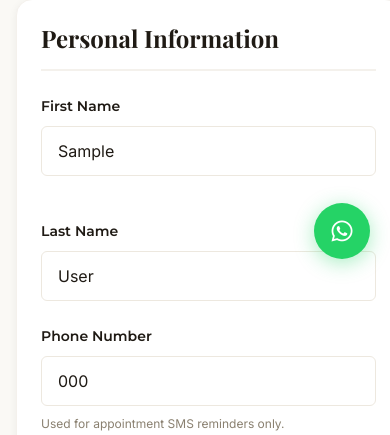
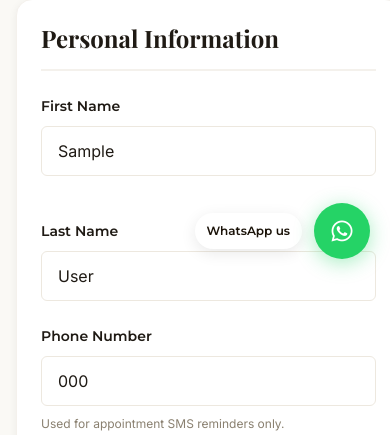
Before and after one commit to akolpaul2244/balirah-salon, a Django app: page /accounts/profile/edit/ in a window 390 px wide; the page is wider, and only the part inside the window is pictured. Shown: the part 813-1248 px from the top of that part. Run offline with Django 5.2, Linux system fonts and the light colour scheme; a user stored in the database is signed in; tables that the repository leaves empty hold one stand-in row (values such as "Sample post"); grey boxes marked "Sample" are stand-in pictures; parts of the project's set-up code (start-up, migrations or seed data) failed here and were passed over; some web fonts are replaced.

Commit message:
updated whatsApp button file

```diff
--- a/templates/partials/whatsapp_button.html
+++ b/templates/partials/whatsapp_button.html
@@ -1,12 +1,140 @@
 {% load static %}
 {% if salon.whatsapp_number %}
 {% with wa_digits=salon.whatsapp_number|cut:"+"|cut:" "|cut:"-"|cut:"("|cut:")" %}
+<div class="whatsapp-fab" id="whatsappFab">
+  <span class="whatsapp-fab__label" id="whatsappFabLabel" aria-hidden="true">
+    WhatsApp us
+  </span>
   <a href="https://wa.me/{{ wa_digits }}?text=Hi%20Balirah%2C%20I%20would%20like%20to%20book%20an%20appointment."
      class="whatsapp-btn"
      target="_blank"
      rel="noopener noreferrer"
      aria-label="Chat with us on WhatsApp to book an appointment">
+    <span class="whatsapp-btn__ring" aria-hidden="true"></span>
     <i class="fab fa-whatsapp" aria-hidden="true"></i>
   </a>
+</div>
+
+<style>
+
+
+.whatsapp-fab {
+  position: fixed;
+  bottom: var(--space-8);
+  right: var(--space-8);
+  z-index: 500;
+  display: flex;
+  align-items: center;
+  gap: var(--space-3);
+}
+
+/* Re-anchor the original button inside the wrapper instead of fixed-
+   positioning itself, so the label sits flush beside it. */
+.whatsapp-fab .whatsapp-btn {
+  position: relative;
+  bottom: auto;
+  right: auto;
+  z-index: 1;
+  overflow: visible;
+}
+
+/* Pulsing ring behind the icon — draws the eye without being a strobe */
+.whatsapp-btn__ring {
+  position: absolute;
+  inset: 0;
+  border-radius: var(--radius-full);
+  background: #25D366;
+  opacity: 0.55;
+  animation: whatsappPulse 2.4s ease-out infinite;
+  pointer-events: none;
+}
+
+@keyframes whatsappPulse {
+  0%   { transform: scale(1);   opacity: 0.55; }
+  70%  { transform: scale(1.9); opacity: 0; }
+  100% { transform: scale(1.9); opacity: 0; }
+}
+
+/* Label pill */
+.whatsapp-fab__label {
+  font-family: var(--font-ui);
+  font-size: var(--text-sm);
+  font-weight: 600;
+  color: #1A1208;
+  background: #fff;
+  padding: var(--space-2) var(--space-4);
+  border-radius: var(--radius-full);
+  box-shadow: var(--shadow-md);
+  white-space: nowrap;
+  opacity: 0;
+  transform: translateX(12px) scale(0.96);
+  transition: opacity 0.4s ease, transform 0.4s ease;
+  pointer-events: none;
+}
+
+.whatsapp-fab__label.is-visible {
+  opacity: 1;
+  transform: translateX(0) scale(1);
+}
+
+.whatsapp-fab__label.is-hiding {
+  opacity: 0;
+  transform: translateX(12px) scale(0.96);
+}
+
+/* Hovering/focusing the button re-shows the label even after it auto-hides */
+.whatsapp-fab:hover .whatsapp-fab__label,
+.whatsapp-fab:focus-within .whatsapp-fab__label {
+  opacity: 1;
+  transform: translateX(0) scale(1);
+}
+
+
+@media (prefers-reduced-motion: reduce) {
+  .whatsapp-fab__label {
+    opacity: 1;
+    transform: none;
+    transition: none;
+  }
+  .whatsapp-btn__ring {
+    animation: none;
+    display: none;
+  }
+}
+
+
+@media (max-width: 640px) {
+  .whatsapp-fab {
+    bottom: var(--space-5);
+    right: var(--space-5);
+  }
+  .whatsapp-fab__label {
+    font-size: var(--text-xs);
+    padding: var(--space-2) var(--space-3);
+  }
+}
+</style>
+
+<script>
+(function () {
+  'use strict';
+
+  var label = document.getElementById('whatsappFabLabel');
+  if (!label) return;
+
+
+  var showAfterMs = 900;
+  var hideAfterMs = 6000;
+
+  setTimeout(function () {
+    label.classList.add('is-visible');
+
+    setTimeout(function () {
+      label.classList.remove('is-visible');
+      label.classList.add('is-hiding');
+    }, hideAfterMs);
+  }, showAfterMs);
+}());
+</script>
 {% endwith %}
 {% endif %}
```
Lines whose indentation alone changed are shown as unchanged.
